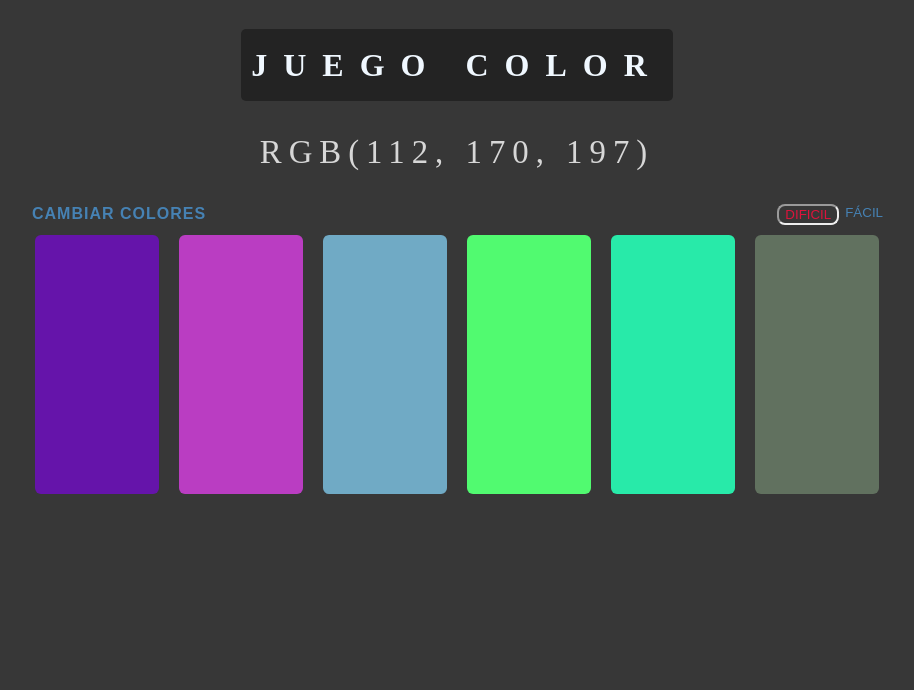
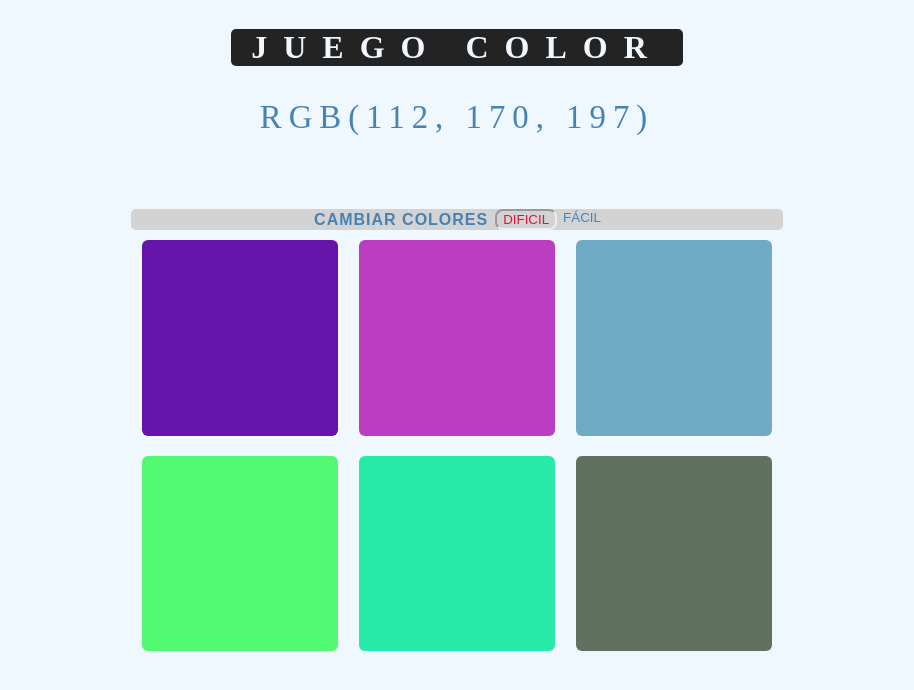
Before and after one commit to pablolospe/juegocolor, a plain HTML site: page index.html in a window 1280 px wide. Shown: the whole page, without its empty margins (183-1097 px from the left). Drawn offline with Linux system fonts and the light colour scheme; some packages are replaced by stand-ins of ours; a script that the page names is missing.

Commit message:
css center,  light mode

```diff
--- a/index.html
+++ b/index.html
@@ -18,16 +18,19 @@
                 <h1 id="alert" class="button">JUEGO COLOR</h1>
                 <p id="colorDisplay"> </p>
             </div>
-                <div id="stripe">
+            <div>
+                <h3 class="message"> </h3>
+            </div>
+            <div id="stripe">
+                <div>
                     <button class="button" id="reset" type="reset">CAMBIAR COLORES</button>
+                </div>
 
-                    <span class="message"> </span>
-
-                    <span id="easyhard">
-                        <button class="selected button" id="hard">DIFICIL</button>
-                        <button class="button" id="easy">FÁCIL</button>
-                    </span>
+                <div id="easyhard">
+                    <button class="selected button" id="hard">DIFICIL</button>
+                    <button class="button" id="easy">FÁCIL</button>
                 </div>
+            </div>
 
             <div class="squareContainer">
                 <div class="square"></div>
--- a/style.css
+++ b/style.css
@@ -1,28 +1,25 @@
+.body{
+    background-color:aliceblue
+}
 #container {
-    padding: 0px 200px 0px 200px;
     display: flex;
     flex-direction: column;
-}
-.squareContainer {
-    display: flex;
-    justify-content: center;
-}
-.body{
-    background-color: #373737;
+    align-content: space-around;
+    flex-wrap: wrap;
 }
 h1 {
     display: flex;
+    padding: 0px 20px 0px 20px;
     justify-content: center;
     text-align: center;
     letter-spacing: 1rem;
     transition: 1s;
-    border-radius: 50px;
-    margin-left: 25%;
-    margin-right: 25%;
-    padding-top: 2%;
-    padding-bottom: 2%;
+    border-radius: 10px;
+    margin-left: 100px;
+    margin-right: 100px;
+    /* padding-top: 2%;
+    padding-bottom: 2%; */
     font-size: 200%;
-    color: rgb(255,255 ,255, 0.8);
     -webkit-text-stroke: 0.7px rgb (0, 0 ,0 );
 }
 #colorDisplay {
@@ -33,23 +30,21 @@ h1 {
     text-align: center;
     text-transform: uppercase;
     font-size: 205%;
-    color: rgb(255,255 ,255, 0.8)
+    color: steelblue
 }
-/* #stripe {
+#stripe {
     border-radius: 5px;
-    text-align: center;
-    color: black;
+    display: flex;
+    align-items: center;
+    justify-content: center;
     background-color: lightgrey;
-    height: 30px;
-} */
+}
 .button{
     display: flex;
     /* align-items: center; */
     background-color: inherit;
     border-radius: 5px;
     border: none;
-    /* font-size: inherit; */
-    /* text-transform: uppercase; */
     /* height: 100%; */
     /* font-weight: 700; */
     color: steelblue;
@@ -57,8 +52,7 @@ h1 {
     /* outline: none; */
     /* padding: 1px 7px; */
     /* writing-mode: horizontal-tb !important; */
-    /* box-sizing: border-box; */
-    /* float: center; */
+
 }
 #reset {
     float: left;
@@ -95,10 +89,15 @@ h1 {
     color: rgba(0,0,0,0.7);
     font-weight: bold;
 }
+.squareContainer {
+    display: flex;
+    justify-content: space-around;
+    flex-wrap: wrap;
+
+}
 .square  {
     align-items: center;
-    float: left;
-    max-height: auto;
+    /* max-height: auto; */
     width: 30%;
     padding-bottom: 30%;
     border-radius: 6px;
@@ -106,7 +105,6 @@ h1 {
     margin-right: 10px;
     margin-top: 10px;
     margin-bottom: 10px;
-    max-width: auto;
     transition-duration: 0.5s;
 }
 #alert{
```
